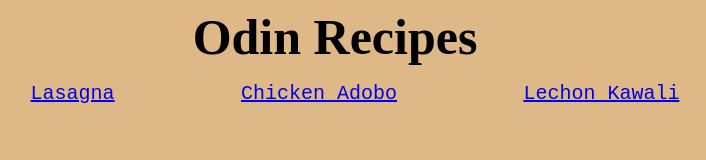
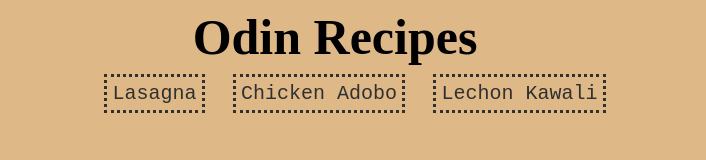
Before and after one commit to izayazaya/odin-recipes, a plain HTML site: page index.html in a window 1280 px wide. Shown: the whole page, without its empty margins (305-1011 px from the left). Drawn offline with Linux system fonts and the light colour scheme.

Commit message:
Style the homepage

```diff
--- a/styles.css
+++ b/styles.css
@@ -10,13 +10,23 @@ h1 {
 
 li {
   display: inline-block;
-  margin-left: 5%;
-  margin-right: 5%;
+  margin: auto 1%;
   justify-content: space-between;
   font-family: "Courier New";
   font-size: 20px;
 }
 
+a {
+  text-decoration: none;
+  color: #303030;
+  border-style: dotted;
+  padding: 5px;
+}
+
+a:hover {
+  color: #047f9e;
+}
+
 .recipes {
   text-align: center;
 }
```
